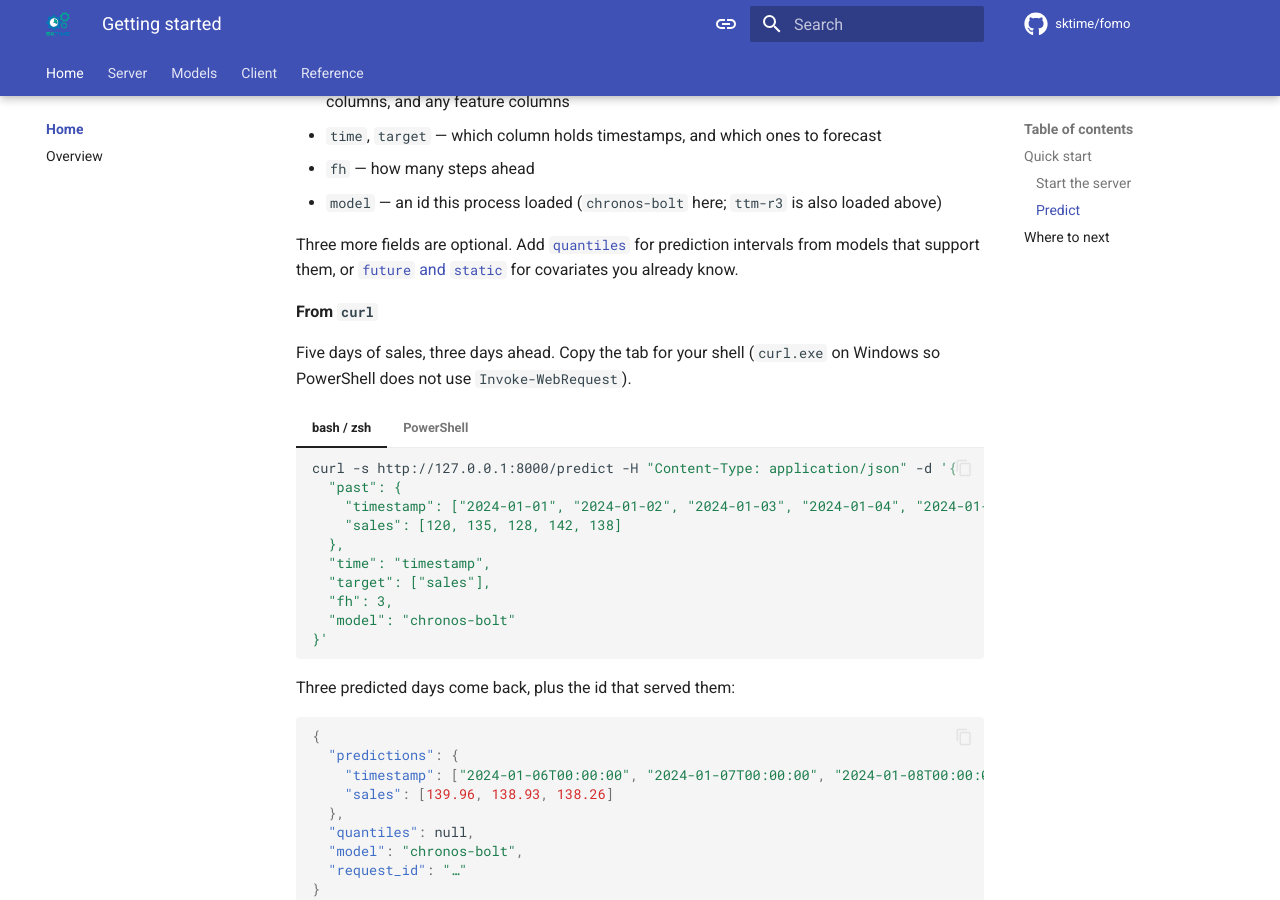
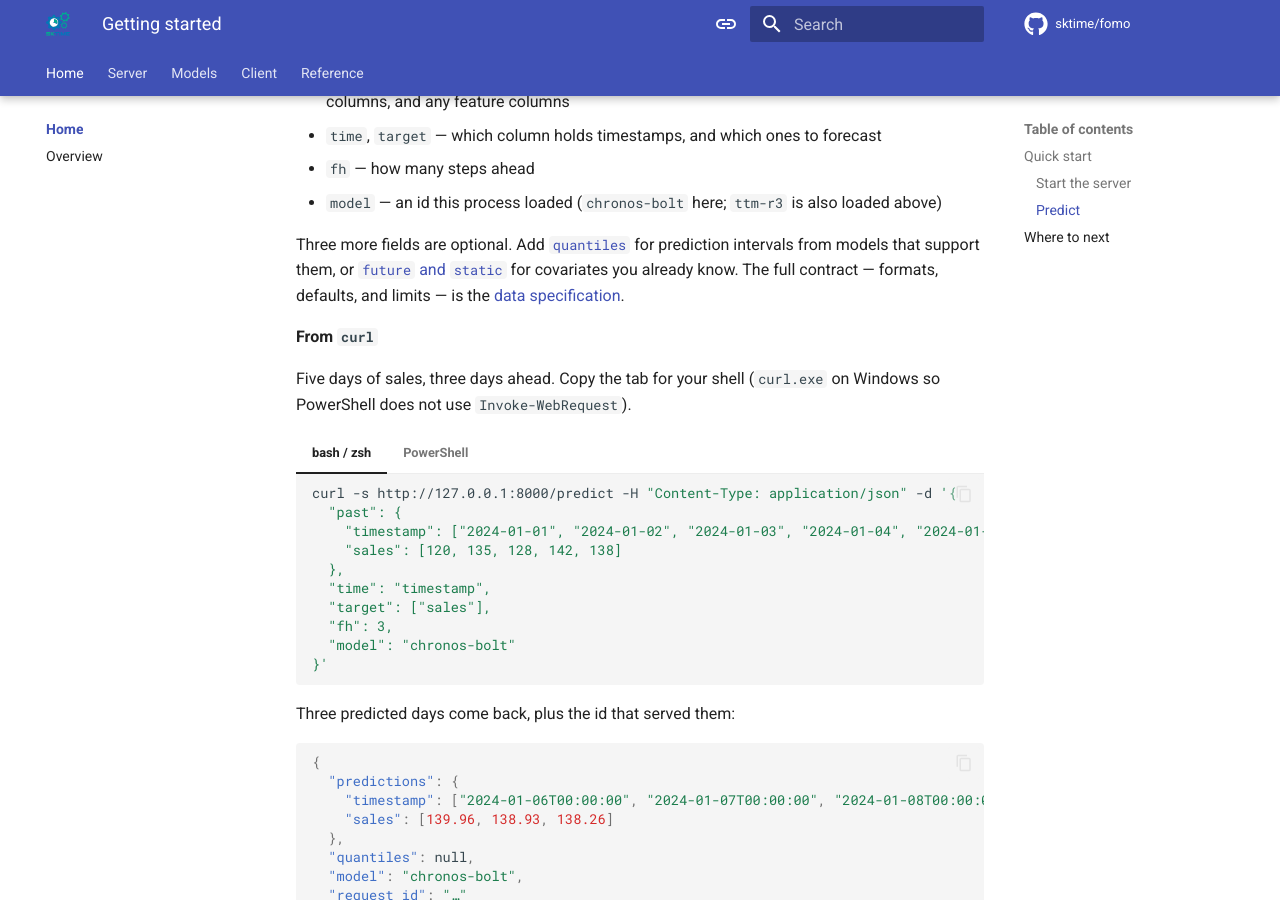
Before and after one commit to sktime/tserve, an MkDocs documentation site: the page built from docs/index.md, in a window 1280 px wide and 900 px high, scrolled down 1898 px. Built offline with MkDocs 1.6.1 and Material for MkDocs 9.7.7, drawn with Linux system fonts in a browser that asks for light colours; comment, search, counter and statistics services are not loaded.

Commit message:
add data-specification refs in "Predict"

```diff
--- a/docs/index.md
+++ b/docs/index.md
@@ -73,7 +73,7 @@ A request is a table plus the roles of its columns:
 - `fh` — how many steps ahead
 - `model` — an id this process loaded (`chronos-bolt` here; `ttm-r3` is also loaded above)
 
-Three more fields are optional. Add [`quantiles`](client/data.md#quantiles) for prediction intervals from models that support them, or [`future` and `static`](client/data.md#future-and-static-data) for covariates you already know.
+Three more fields are optional. Add [`quantiles`](client/data.md#quantiles) for prediction intervals from models that support them, or [`future` and `static`](client/data.md#future-and-static-data) for covariates you already know. The full contract — formats, defaults, and limits — is the [data specification](client/data.md).
 
 **From `curl`**
 
```
